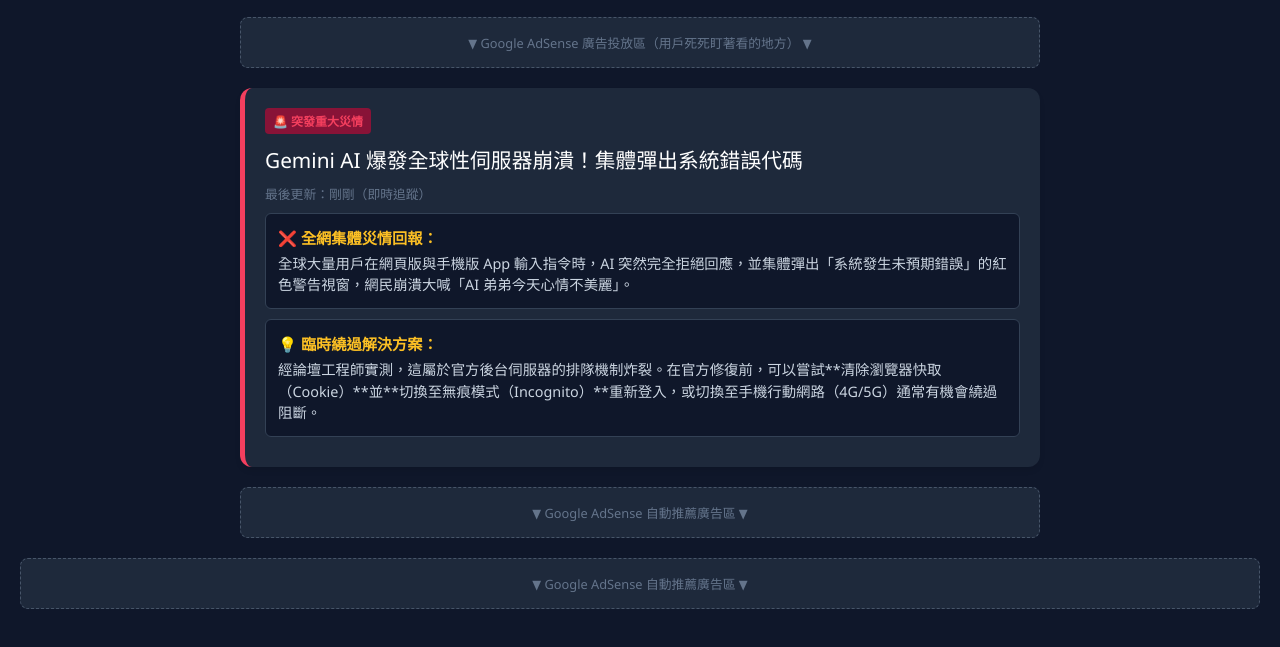
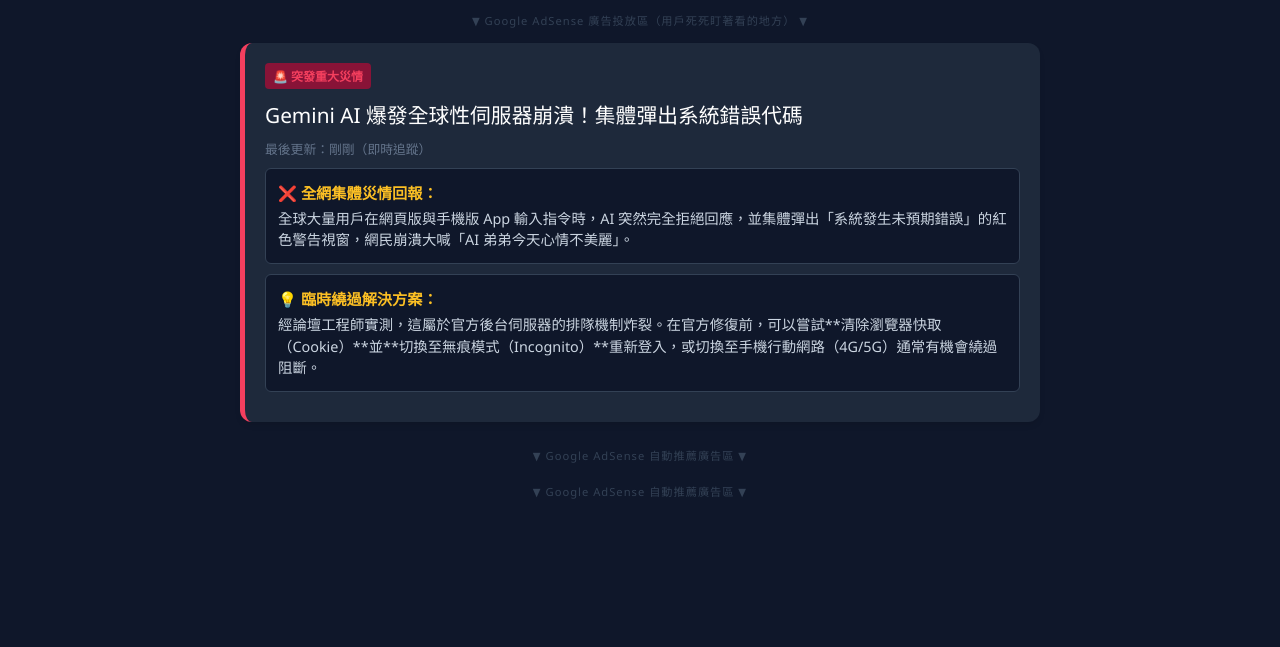
Before and after one commit to flashloot/trendflash, a plain HTML site: page index.html in a window 1280 px wide. Shown: the part 161-808 px from the top of the page. Drawn offline with Linux system fonts and the light colour scheme.

Commit message:
Update index.html

```diff
--- a/index.html
+++ b/index.html
@@ -10,7 +10,7 @@
         header { text-align: center; padding: 20px 0; border-bottom: 2px solid #334155; }
         h1 { color: #f43f5e; margin: 0; font-size: 2rem; }
         p.subtitle { color: #94a3b8; font-size: 0.9rem; }
-        .ad-space { background: #1e293b; border: 1px dashed #475569; text-align: center; padding: 15px; margin: 20px 0; color: #64748b; font-size: 0.8rem; border-radius: 8px; }
+        .ad-space { text-align: center; padding: 5px; margin: 10px 0; color: #334155; font-size: 0.7rem; letter-spacing: 1px; }
         .card { background-color: #1e293b; border-radius: 12px; padding: 20px; margin-bottom: 20px; border-left: 5px solid #f43f5e; box-shadow: 0 4px 6px -1px rgba(0,0,0,0.1); }
         .card-tag { background-color: #881337; color: #f43f5e; font-size: 0.75rem; padding: 4px 8px; border-radius: 4px; font-weight: bold; display: inline-block; }
         .card-title { font-size: 1.3rem; margin: 10px 0; color: #fff; }
```
